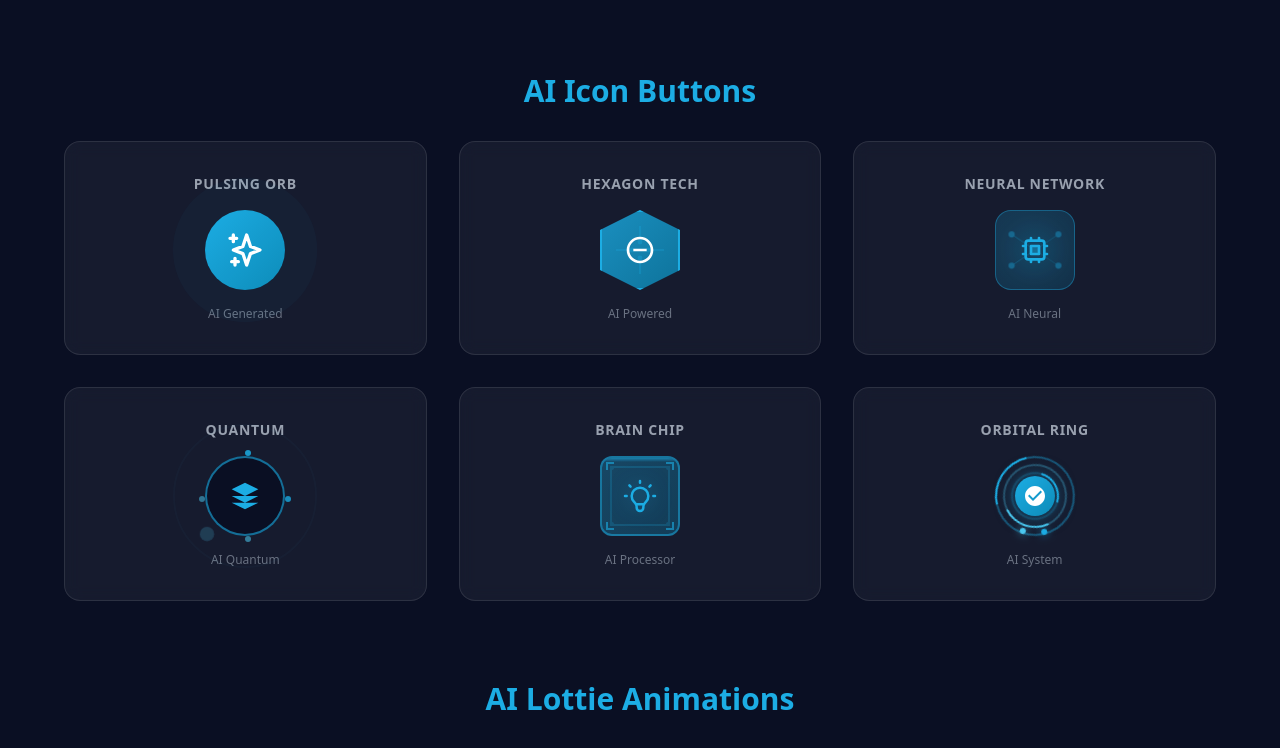
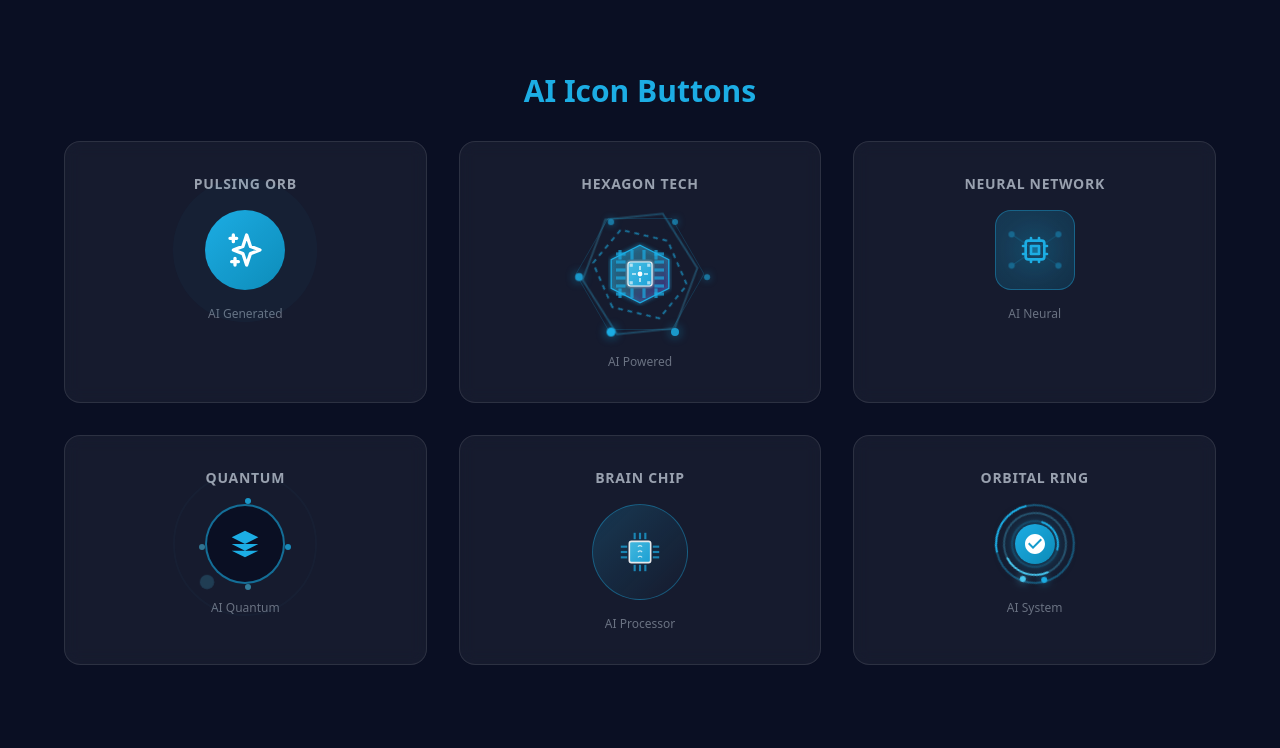
Before and after one commit to elcamino666/sqior, a React (Vite) app: page / in a window 1280 px wide. Shown: the part 677-1425 px from the top of the page. Built offline with nearby package versions, Linux system fonts and the light colour scheme.

Commit message:
refactor BrainChipIcon and HexagonTechIcon components with enhanced visuals and animations

```diff
--- a/src/components/IconButtons/BrainChipIcon.tsx
+++ b/src/components/IconButtons/BrainChipIcon.tsx
@@ -4,59 +4,66 @@ export function BrainChipIcon() {
 			<h3 className="text-sm font-semibold text-gray-400 uppercase tracking-wider">
 				Brain Chip
 			</h3>
-			<button
-				type="button"
-				className="group relative w-20 h-20 rounded-xl bg-gradient-to-br from-[#1cade4]/30 to-[#0d8bb8]/30 border-2 border-[#1cade4]/50 hover:border-[#1cade4] flex items-center justify-center hover:scale-110 transition-all duration-300 overflow-hidden"
-			>
-				{/* Circuit board pattern */}
-				<div className="absolute inset-0 opacity-20 group-hover:opacity-40 transition-opacity">
-					<div className="absolute top-2 left-2 right-2 h-0.5 bg-[#1cade4]" />
-					<div className="absolute bottom-2 left-2 right-2 h-0.5 bg-[#1cade4]" />
-					<div className="absolute top-2 left-2 bottom-2 w-0.5 bg-[#1cade4]" />
-					<div className="absolute top-2 right-2 bottom-2 w-0.5 bg-[#1cade4]" />
+			<div className="group relative w-24 h-24 flex items-center justify-center">
+				{/* Simple circular background */}
+				<div className="absolute inset-0 rounded-full bg-gradient-to-br from-[#1cade4]/20 to-transparent border border-[#1cade4]/40 group-hover:border-[#1cade4] transition-all" />
 
-					{/* Corner circuits */}
-					<div className="absolute top-2 left-2 w-1 h-1 bg-[#1cade4] rounded-full" />
-					<div className="absolute top-2 right-2 w-1 h-1 bg-[#1cade4] rounded-full" />
-					<div className="absolute bottom-2 left-2 w-1 h-1 bg-[#1cade4] rounded-full" />
-					<div className="absolute bottom-2 right-2 w-1 h-1 bg-[#1cade4] rounded-full" />
-				</div>
+				{/* Clean chip icon */}
+				<svg viewBox="0 0 60 60" className="w-16 h-16 relative z-10">
+					<title>AI Brain Chip</title>
+					<defs>
+						<linearGradient id="chip-simple-gradient" x1="0%" y1="0%" x2="100%" y2="100%">
+							<stop offset="0%" stopColor="#4cc9f0" />
+							<stop offset="100%" stopColor="#1cade4" />
+						</linearGradient>
+					</defs>
 
-				{/* Animated scan line */}
-				<div className="absolute inset-0 overflow-hidden">
-					<div className="absolute top-0 left-0 right-0 h-1 bg-gradient-to-b from-[#1cade4] to-transparent opacity-60 animate-pulse" />
-				</div>
+					{/* Main chip body */}
+					<rect
+						x="20"
+						y="20"
+						width="20"
+						height="20"
+						rx="2"
+						fill="url(#chip-simple-gradient)"
+						stroke="#ffffff"
+						strokeWidth="1.5"
+						opacity="0.9"
+					/>
 
-				{/* Brain/Chip hybrid icon */}
-				<div className="relative z-10 flex items-center justify-center">
-					<svg
-						className="w-10 h-10 text-[#1cade4] group-hover:text-[#4cc9f0] transition-colors"
+					{/* Simple brain pattern inside */}
+					<path
+						d="M 28 25 Q 30 23 32 25 M 28 30 Q 30 28 32 30 M 28 35 Q 30 33 32 35"
+						stroke="#ffffff"
+						strokeWidth="1"
 						fill="none"
-						stroke="currentColor"
-						viewBox="0 0 24 24"
-					>
-						<title>AI Brain Chip</title>
-						<path
-							strokeLinecap="round"
-							strokeLinejoin="round"
-							strokeWidth={1.5}
-							d="M9.663 17h4.673M12 3v1m6.364 1.636l-.707.707M21 12h-1M4 12H3m3.343-5.657l-.707-.707m2.828 9.9a5 5 0 117.072 0l-.548.547A3.374 3.374 0 0014 18.469V19a2 2 0 11-4 0v-.531c0-.895-.356-1.754-.988-2.386l-.548-.547z"
-						/>
-					</svg>
+						opacity="0.7"
+					/>
 
-					{/* Glowing core */}
-					<div className="absolute inset-0 flex items-center justify-center">
-						<div className="w-6 h-6 bg-[#1cade4] opacity-20 rounded-full blur-md group-hover:opacity-40 transition-opacity" />
-					</div>
-				</div>
+					{/* Simple pins */}
+					<rect x="12" y="24" width="6" height="2" fill="#1cade4" opacity="0.7" />
+					<rect x="12" y="29" width="6" height="2" fill="#1cade4" opacity="0.7" />
+					<rect x="12" y="34" width="6" height="2" fill="#1cade4" opacity="0.7" />
 
-				{/* Corner decorations */}
-				<div className="absolute top-1 left-1 w-2 h-2 border-t-2 border-l-2 border-[#1cade4]/60" />
-				<div className="absolute top-1 right-1 w-2 h-2 border-t-2 border-r-2 border-[#1cade4]/60" />
-				<div className="absolute bottom-1 left-1 w-2 h-2 border-b-2 border-l-2 border-[#1cade4]/60" />
-				<div className="absolute bottom-1 right-1 w-2 h-2 border-b-2 border-r-2 border-[#1cade4]/60" />
-			</button>
-			<span className="text-xs text-gray-500">AI Processor</span>
+					<rect x="42" y="24" width="6" height="2" fill="#1cade4" opacity="0.7" />
+					<rect x="42" y="29" width="6" height="2" fill="#1cade4" opacity="0.7" />
+					<rect x="42" y="34" width="6" height="2" fill="#1cade4" opacity="0.7" />
+
+					<rect x="24" y="12" width="2" height="6" fill="#1cade4" opacity="0.7" />
+					<rect x="29" y="12" width="2" height="6" fill="#1cade4" opacity="0.7" />
+					<rect x="34" y="12" width="2" height="6" fill="#1cade4" opacity="0.7" />
+
+					<rect x="24" y="42" width="2" height="6" fill="#1cade4" opacity="0.7" />
+					<rect x="29" y="42" width="2" height="6" fill="#1cade4" opacity="0.7" />
+					<rect x="34" y="42" width="2" height="6" fill="#1cade4" opacity="0.7" />
+				</svg>
+
+				{/* Subtle hover glow */}
+				<div className="absolute inset-0 rounded-full bg-[#1cade4] opacity-0 group-hover:opacity-20 blur-2xl transition-opacity" />
+			</div>
+			<span className="text-xs text-gray-500 group-hover:text-[#1cade4] transition-colors">
+				AI Processor
+			</span>
 		</div>
 	);
 }
--- a/src/components/IconButtons/HexagonTechIcon.tsx
+++ b/src/components/IconButtons/HexagonTechIcon.tsx
@@ -4,55 +4,327 @@ export function HexagonTechIcon() {
 			<h3 className="text-sm font-semibold text-gray-400 uppercase tracking-wider">
 				Hexagon Tech
 			</h3>
-			<button
-				type="button"
-				className="group relative w-20 h-20 flex items-center justify-center hover:scale-110 transition-all duration-300"
-				style={{
-					clipPath:
-						"polygon(50% 0%, 100% 25%, 100% 75%, 50% 100%, 0% 75%, 0% 25%)",
-				}}
-			>
-				{/* Hexagon background */}
-				<div className="absolute inset-0 bg-gradient-to-br from-[#1cade4]/80 to-[#0d8bb8]/80 border-2 border-[#1cade4]" />
+			<div className="relative w-32 h-32 flex items-center justify-center group">
+				{/* Outer hexagon layer - slow rotation */}
+				<div className="absolute inset-0 flex items-center justify-center animate-spin-hex-slow">
+					<svg viewBox="0 0 100 100" className="w-full h-full">
+						<title>Outer Hexagon Layer</title>
+						<polygon
+							points="50,5 95,27.5 95,72.5 50,95 5,72.5 5,27.5"
+							fill="none"
+							stroke="url(#hex-gradient-1)"
+							strokeWidth="1.5"
+							opacity="0.4"
+						/>
+						<defs>
+							<linearGradient id="hex-gradient-1" x1="0%" y1="0%" x2="100%" y2="100%">
+								<stop offset="0%" stopColor="#1cade4" stopOpacity="0.8" />
+								<stop offset="50%" stopColor="#4cc9f0" stopOpacity="0.6" />
+								<stop offset="100%" stopColor="#1cade4" stopOpacity="0.8" />
+							</linearGradient>
+						</defs>
+					</svg>
+				</div>
 
-				{/* Animated hexagon border */}
+				{/* Middle hexagon layer - medium rotation (reverse) */}
 				<div
-					className="absolute inset-0 bg-transparent border-2 border-[#1cade4] opacity-50 group-hover:opacity-100 animate-pulse"
-					style={{
-						clipPath:
-							"polygon(50% 0%, 100% 25%, 100% 75%, 50% 100%, 0% 75%, 0% 25%)",
-					}}
-				/>
+					className="absolute inset-4 flex items-center justify-center"
+					style={{ animation: "spin 15s linear infinite reverse" }}
+				>
+					<svg viewBox="0 0 100 100" className="w-full h-full">
+						<title>Middle Hexagon Layer</title>
+						<polygon
+							points="50,5 95,27.5 95,72.5 50,95 5,72.5 5,27.5"
+							fill="none"
+							stroke="#1cade4"
+							strokeWidth="2"
+							opacity="0.6"
+							strokeDasharray="5,5"
+						>
+							<animate
+								attributeName="stroke-dashoffset"
+								from="0"
+								to="10"
+								dur="1s"
+								repeatCount="indefinite"
+							/>
+						</polygon>
+					</svg>
+				</div>
 
-				{/* Circuit lines decoration */}
-				<svg
-					className="absolute inset-0 w-full h-full opacity-30"
-					viewBox="0 0 100 100"
-				>
-					<title>Circuit Pattern</title>
-					<path
-						d="M50 20 L50 40 M50 60 L50 80 M20 50 L40 50 M60 50 L80 50"
-						stroke="#1cade4"
-						strokeWidth="2"
-						fill="none"
-					/>
-					<circle cx="50" cy="40" r="3" fill="#1cade4" />
-					<circle cx="50" cy="60" r="3" fill="#1cade4" />
-					<circle cx="40" cy="50" r="3" fill="#1cade4" />
-					<circle cx="60" cy="50" r="3" fill="#1cade4" />
+				{/* Inner hexagon with glassmorphism */}
+				<div className="absolute inset-8 flex items-center justify-center">
+					<svg viewBox="0 0 100 100" className="w-full h-full">
+						<title>Inner Hexagon Core</title>
+						<defs>
+							<linearGradient id="hex-core-gradient" x1="0%" y1="0%" x2="100%" y2="100%">
+								<stop offset="0%" stopColor="#1cade4" stopOpacity="0.3" />
+								<stop offset="50%" stopColor="#4cc9f0" stopOpacity="0.2" />
+								<stop offset="100%" stopColor="#7209b7" stopOpacity="0.3" />
+							</linearGradient>
+							<filter id="hex-glow">
+								<feGaussianBlur stdDeviation="3" result="coloredBlur"/>
+								<feMerge>
+									<feMergeNode in="coloredBlur"/>
+									<feMergeNode in="SourceGraphic"/>
+								</feMerge>
+							</filter>
+						</defs>
+						<polygon
+							points="50,5 95,27.5 95,72.5 50,95 5,72.5 5,27.5"
+							fill="url(#hex-core-gradient)"
+							stroke="#1cade4"
+							strokeWidth="2"
+							filter="url(#hex-glow)"
+							className="group-hover:drop-shadow-[0_0_20px_rgba(28,173,228,0.8)] transition-all"
+						>
+							<animate
+								attributeName="opacity"
+								values="0.6;1;0.6"
+								dur="3s"
+								repeatCount="indefinite"
+							/>
+						</polygon>
+					</svg>
+				</div>
+
+				{/* Central microchip design */}
+				<div className="relative z-10">
+					<svg viewBox="0 0 80 80" className="w-16 h-16">
+						<title>AI Microchip</title>
+						<defs>
+							<linearGradient id="chip-gradient" x1="0%" y1="0%" x2="100%" y2="100%">
+								<stop offset="0%" stopColor="#4cc9f0" />
+								<stop offset="100%" stopColor="#1cade4" />
+							</linearGradient>
+							<filter id="chip-glow">
+								<feGaussianBlur stdDeviation="2" result="coloredBlur"/>
+								<feMerge>
+									<feMergeNode in="coloredBlur"/>
+									<feMergeNode in="SourceGraphic"/>
+								</feMerge>
+							</filter>
+						</defs>
+
+						{/* Chip body */}
+						<rect
+							x="25"
+							y="25"
+							width="30"
+							height="30"
+							rx="3"
+							fill="url(#chip-gradient)"
+							stroke="#ffffff"
+							strokeWidth="1.5"
+							filter="url(#chip-glow)"
+							opacity="0.9"
+						/>
+
+						{/* Corner accents */}
+						<rect x="27" y="27" width="4" height="4" fill="#ffffff" opacity="0.6" />
+						<rect x="49" y="27" width="4" height="4" fill="#ffffff" opacity="0.6" />
+						<rect x="27" y="49" width="4" height="4" fill="#ffffff" opacity="0.6" />
+						<rect x="49" y="49" width="4" height="4" fill="#ffffff" opacity="0.6" />
+
+						{/* Inner circuit pattern */}
+						<path
+							d="M 40 30 L 40 35 M 40 45 L 40 50 M 30 40 L 35 40 M 45 40 L 50 40"
+							stroke="#ffffff"
+							strokeWidth="2"
+							opacity="0.8"
+						>
+							<animate
+								attributeName="opacity"
+								values="0.5;1;0.5"
+								dur="2s"
+								repeatCount="indefinite"
+							/>
+						</path>
+
+						{/* Central processing dot */}
+						<circle cx="40" cy="40" r="3" fill="#ffffff">
+							<animate
+								attributeName="r"
+								values="3;4;3"
+								dur="2s"
+								repeatCount="indefinite"
+							/>
+						</circle>
+
+						{/* Chip pins - Left side */}
+						{[15, 25, 35, 45, 55, 65].map((y) => (
+							<rect
+								key={`pin-left-${y}`}
+								x="10"
+								y={y - 2}
+								width="12"
+								height="4"
+								fill="#1cade4"
+								opacity="0.7"
+							>
+								<animate
+									attributeName="opacity"
+									values="0.5;0.9;0.5"
+									dur="3s"
+									begin={`${y * 0.03}s`}
+									repeatCount="indefinite"
+								/>
+							</rect>
+						))}
+
+						{/* Chip pins - Right side */}
+						{[15, 25, 35, 45, 55, 65].map((y) => (
+							<rect
+								key={`pin-right-${y}`}
+								x="58"
+								y={y - 2}
+								width="12"
+								height="4"
+								fill="#1cade4"
+								opacity="0.7"
+							>
+								<animate
+									attributeName="opacity"
+									values="0.5;0.9;0.5"
+									dur="3s"
+									begin={`${y * 0.03}s`}
+									repeatCount="indefinite"
+								/>
+							</rect>
+						))}
+
+						{/* Chip pins - Top */}
+						{[15, 30, 45, 60].map((x) => (
+							<rect
+								key={`pin-top-${x}`}
+								x={x - 2}
+								y="10"
+								width="4"
+								height="12"
+								fill="#1cade4"
+								opacity="0.7"
+							>
+								<animate
+									attributeName="opacity"
+									values="0.5;0.9;0.5"
+									dur="3s"
+									begin={`${x * 0.03}s`}
+									repeatCount="indefinite"
+								/>
+							</rect>
+						))}
+
+						{/* Chip pins - Bottom */}
+						{[15, 30, 45, 60].map((x) => (
+							<rect
+								key={`pin-bottom-${x}`}
+								x={x - 2}
+								y="58"
+								width="4"
+								height="12"
+								fill="#1cade4"
+								opacity="0.7"
+							>
+								<animate
+									attributeName="opacity"
+									values="0.5;0.9;0.5"
+									dur="3s"
+									begin={`${x * 0.03}s`}
+									repeatCount="indefinite"
+								/>
+							</rect>
+						))}
+					</svg>
+				</div>
+
+				{/* Data flow particles around hexagon */}
+				<div className="absolute inset-0 pointer-events-none">
+					{[0, 60, 120, 180, 240, 300].map((angle, i) => {
+						const rad = (angle * Math.PI) / 180;
+						const radius = 50;
+						return (
+							<div
+								// biome-ignore lint/suspicious/noArrayIndexKey: Static array with stable indices
+								key={`particle-${i}`}
+								className="absolute w-1.5 h-1.5 bg-[#1cade4] rounded-full"
+								style={{
+									left: `${50 + Math.cos(rad) * radius}%`,
+									top: `${50 + Math.sin(rad) * radius}%`,
+									animation: `orbit-pulse ${3 + i * 0.2}s ease-in-out infinite`,
+									animationDelay: `${i * 0.4}s`,
+									boxShadow: "0 0 8px rgba(28, 173, 228, 0.8)",
+								}}
+							/>
+						);
+					})}
+				</div>
+
+				{/* Connection lines between particles */}
+				<svg className="absolute inset-0 w-full h-full pointer-events-none" viewBox="0 0 100 100">
+					<title>Connection Network</title>
+					{[0, 60, 120, 180, 240, 300].map((angle, i) => {
+						const nextAngle = (angle + 60) % 360;
+						const rad1 = (angle * Math.PI) / 180;
+						const rad2 = (nextAngle * Math.PI) / 180;
+						const radius = 50;
+						return (
+							<line
+								// biome-ignore lint/suspicious/noArrayIndexKey: Static array with stable indices
+								key={`connection-${i}`}
+								x1={50 + Math.cos(rad1) * radius}
+								y1={50 + Math.sin(rad1) * radius}
+								x2={50 + Math.cos(rad2) * radius}
+								y2={50 + Math.sin(rad2) * radius}
+								stroke="#1cade4"
+								strokeWidth="0.5"
+								opacity="0.3"
+							>
+								<animate
+									attributeName="opacity"
+									values="0.1;0.5;0.1"
+									dur="4s"
+									begin={`${i * 0.3}s`}
+									repeatCount="indefinite"
+								/>
+							</line>
+						);
+					})}
 				</svg>
 
-				{/* AI Brain Icon */}
-				<svg
-					className="w-8 h-8 text-white relative z-10"
-					fill="currentColor"
-					viewBox="0 0 24 24"
-				>
-					<title>AI Brain</title>
-					<path d="M12 2C6.48 2 2 6.48 2 12s4.48 10 10 10 10-4.48 10-10S17.52 2 12 2zm0 18c-4.41 0-8-3.59-8-8s3.59-8 8-8 8 3.59 8 8-3.59 8-8 8zm-5-9h10v2H7z" />
-				</svg>
-			</button>
-			<span className="text-xs text-gray-500">AI Powered</span>
+				{/* Ambient glow effect */}
+				<div className="absolute inset-0 rounded-full bg-[#1cade4] opacity-0 group-hover:opacity-20 blur-3xl transition-opacity duration-700 pointer-events-none" />
+			</div>
+
+			<span className="text-xs text-gray-500 group-hover:text-[#1cade4] transition-colors">
+				AI Powered
+			</span>
+
+			{/* Custom animations */}
+			<style>{`
+				@keyframes spin-hex-slow {
+					from {
+						transform: rotate(0deg);
+					}
+					to {
+						transform: rotate(360deg);
+					}
+				}
+
+				@keyframes orbit-pulse {
+					0%, 100% {
+						transform: scale(1);
+						opacity: 0.6;
+					}
+					50% {
+						transform: scale(1.5);
+						opacity: 1;
+					}
+				}
+
+				.animate-spin-hex-slow {
+					animation: spin-hex-slow 25s linear infinite;
+				}
+			`}</style>
 		</div>
 	);
 }
```
